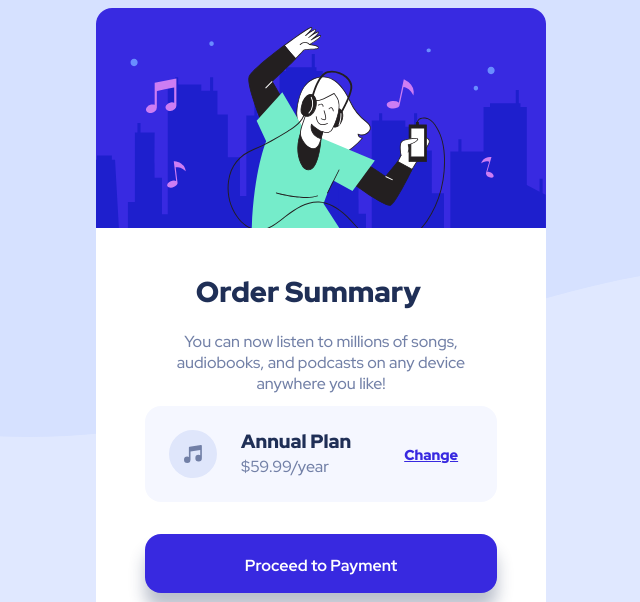
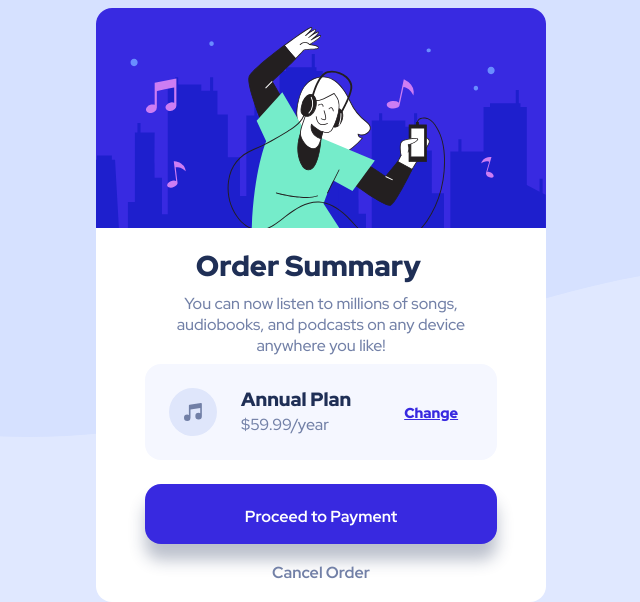
Before and after one commit to niraj-kumar-r/ordersummary-front-end-mentor, a plain HTML site: page index.html in a window 1280 px wide. Shown: the top 602 px of the page, without its empty margins (319-959 px from the left). Drawn offline with Linux system fonts and the light colour scheme.

Commit message:
adjusted margins

```diff
--- a/app/style.css
+++ b/app/style.css
@@ -40,7 +40,7 @@ body{
     font-weight: 900;
     color: var(--neutral-dark-blue);
     width: 8.7em;
-    margin: 1.4em auto 0.7em;
+    margin: 0.5em auto 0.25em;
 }
 
 p{
@@ -50,7 +50,7 @@ p{
 
     /* background-color: red; */
     width: 19em;
-    margin: 0.7em auto;
+    margin: 0.5em auto;
     text-align: center;
 }
 
@@ -125,7 +125,7 @@ h3{
     font-weight: 700;
     width: 22em;
     height: 3.7em;
-    margin: 2em auto 0.5em;
+    margin: 1.5em auto 0.5em;
     border-radius: 1em;
     text-align: center;
     padding: 1.35em;
@@ -146,7 +146,7 @@ h3{
     font-weight: 700;
     width: 9em;
     height: 3em;
-    margin: 0.75em auto 2em;
+    margin: 0.65em auto 0.5em;
     border-radius: 1em;
     text-align: center;
     padding: 0.5em;
```
